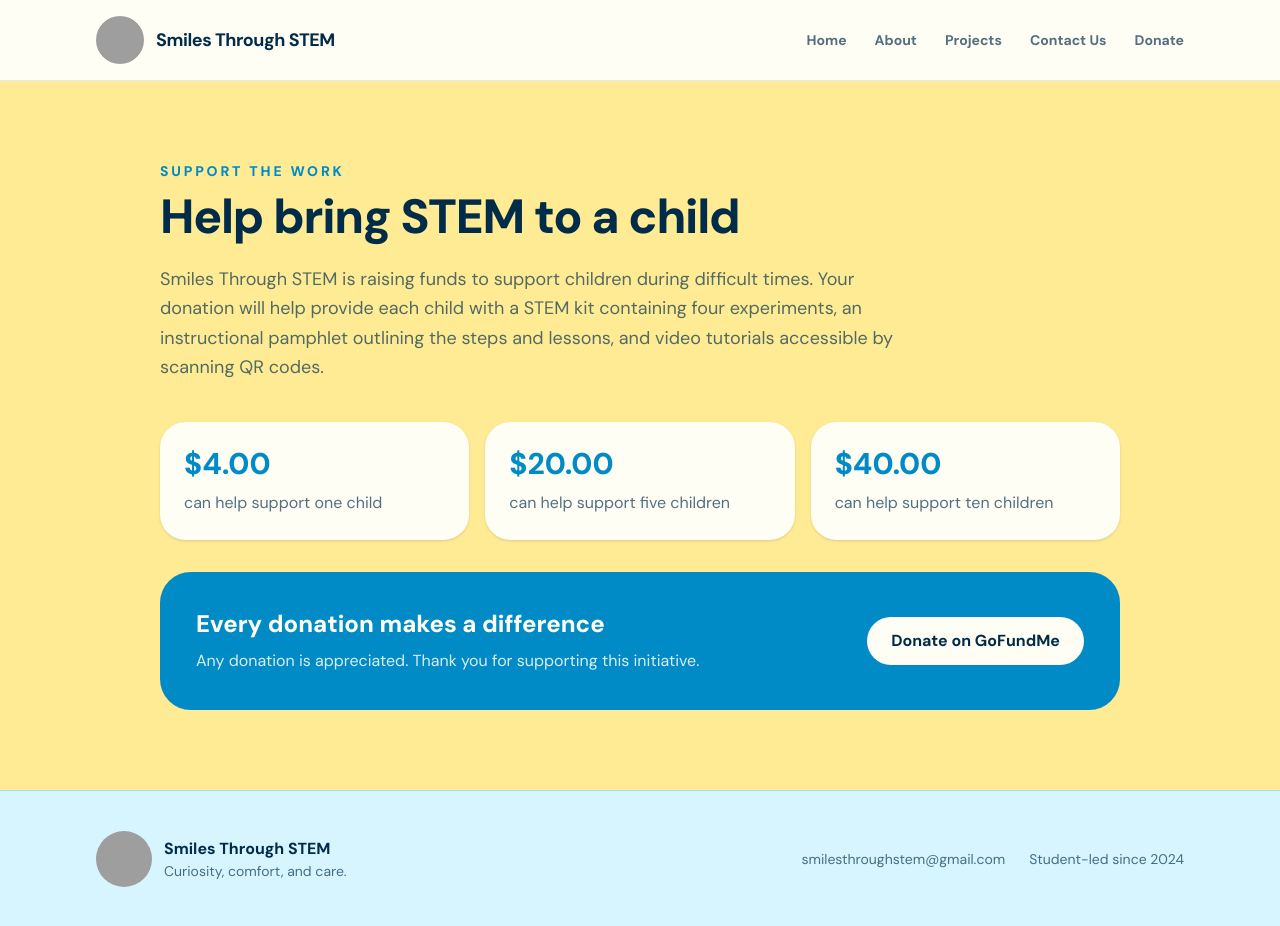
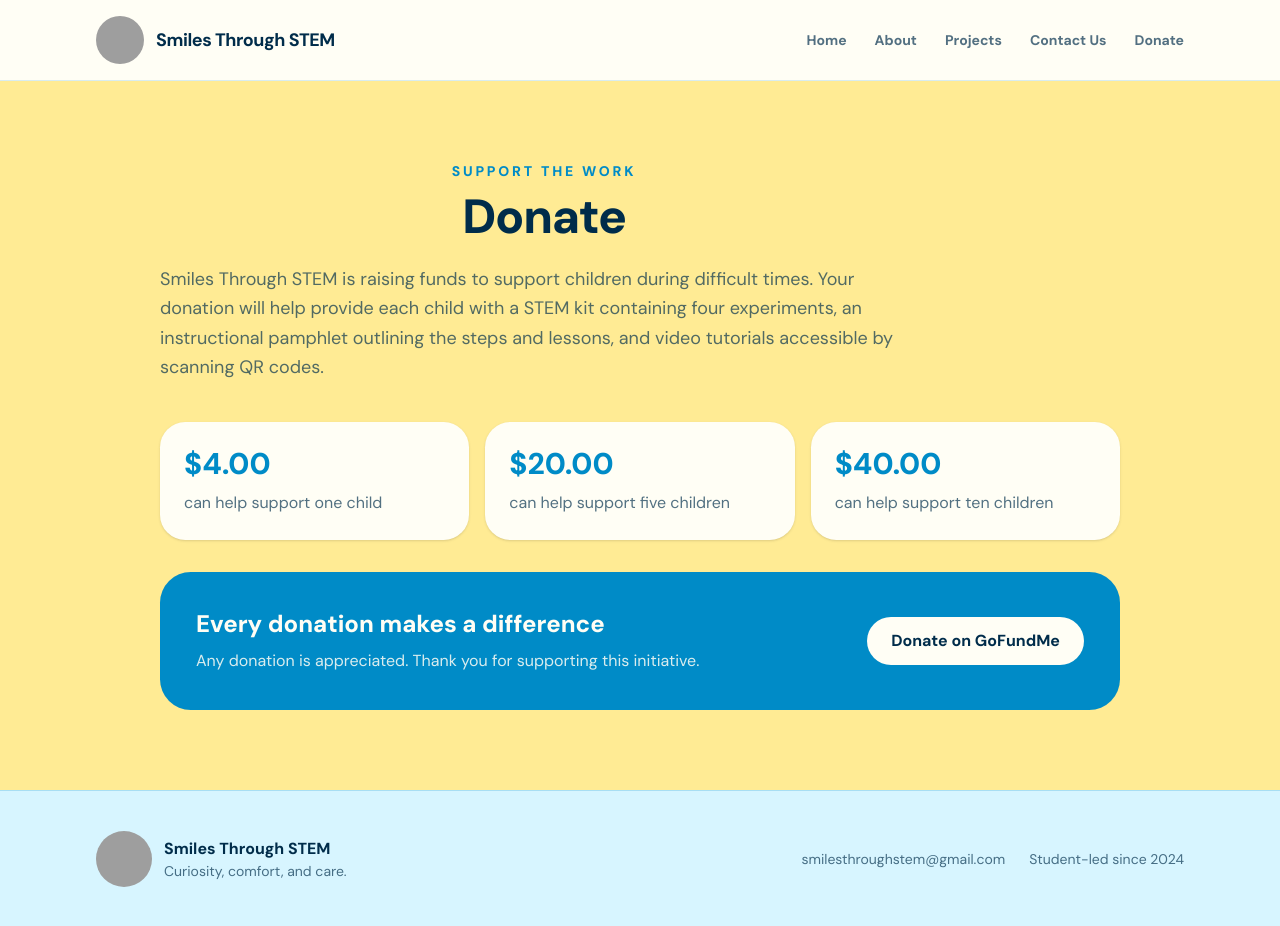
Before and after one commit to mohinamalhotra012-pixel/YAY, a Next.js app: page /donate in a window 1280 px wide. Built offline with nearby package versions, Linux system fonts and the light colour scheme; grey boxes are pictures that could not be loaded.

Commit message:
feat: update donate page header to emphasize donation focus
Co-authored-by: mohinamalhotra012-pixel <314773788+mohinamalhotra012-pixel@users.noreply.github.com>

```diff
--- a/app/donate/page.tsx
+++ b/app/donate/page.tsx
@@ -10,8 +10,10 @@ export default function DonatePage() {
     <main className="min-h-[70vh] bg-secondary">
       <section className="mx-auto max-w-5xl px-5 py-16 sm:px-8 md:py-20">
         <div className="max-w-3xl">
-          <p className="text-sm font-extrabold uppercase tracking-[0.2em] text-primary">Support the work</p>
-          <h1 className="mt-3 font-heading text-4xl font-extrabold tracking-tight sm:text-5xl">Help bring STEM to a child</h1>
+          <div className="text-center">
+            <p className="text-sm font-extrabold uppercase tracking-[0.2em] text-primary">Support the work</p>
+            <h1 className="mt-3 font-heading text-4xl font-extrabold tracking-tight sm:text-5xl">Donate</h1>
+          </div>
           <p className="mt-6 text-pretty text-lg leading-relaxed text-muted-foreground">
             Smiles Through STEM is raising funds to support children during difficult times. Your donation will help provide each child with a STEM kit containing four experiments, an instructional pamphlet outlining the steps and lessons, and video tutorials accessible by scanning QR codes.
           </p>
```
